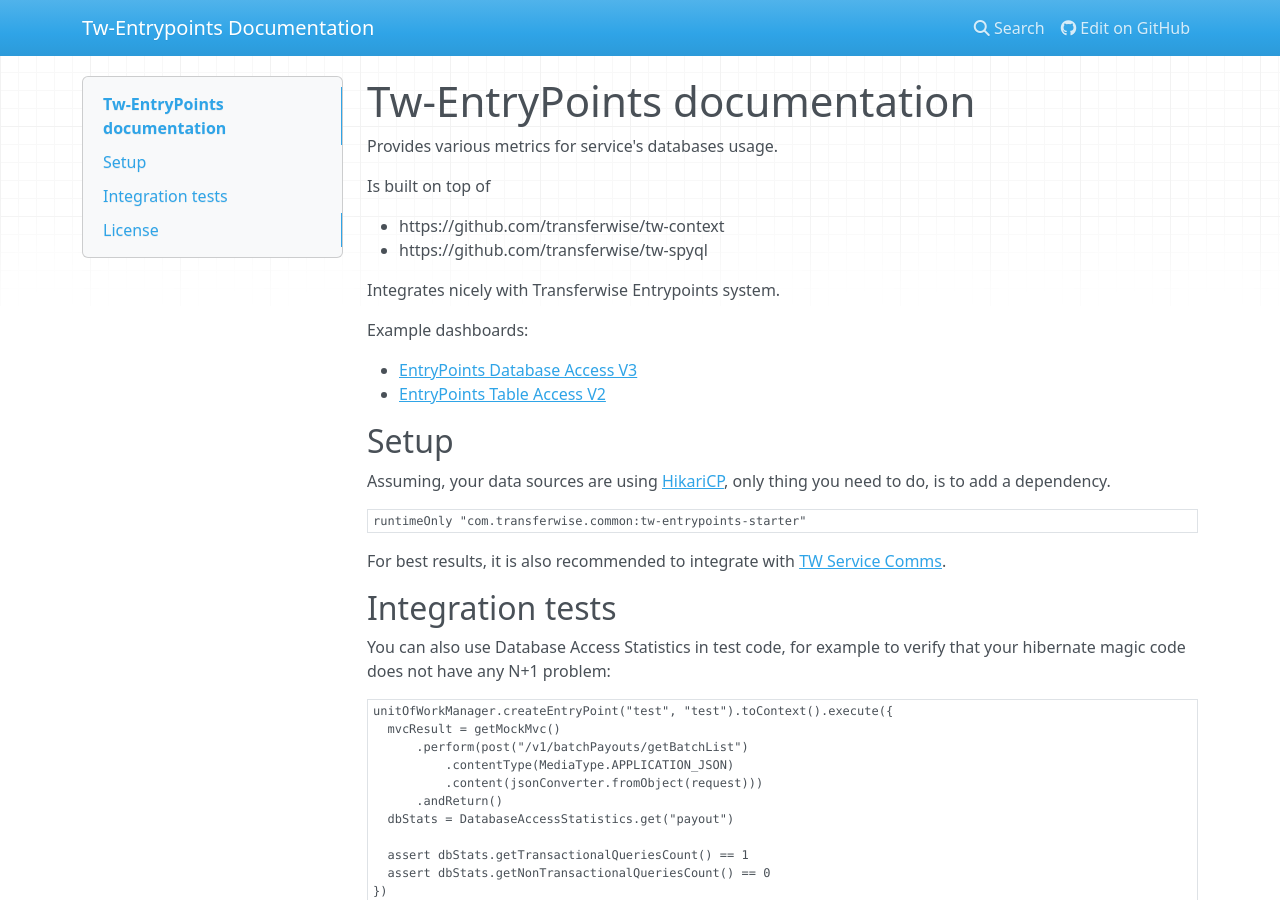
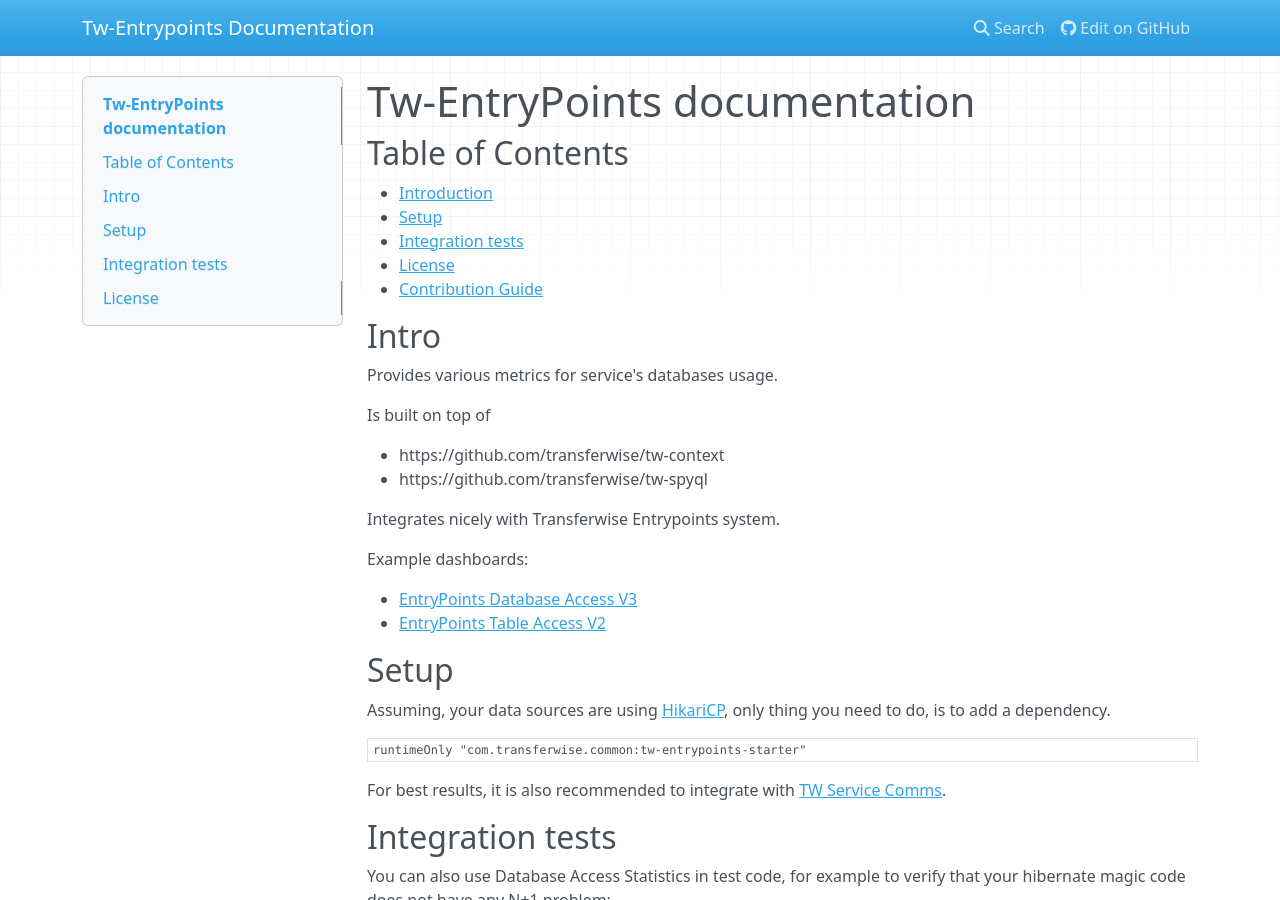
Before and after one commit to transferwise/tw-entrypoints, an MkDocs documentation site: the page built from docs/index.md, in a window 1280 px wide and 900 px high. Built offline with MkDocs 1.6.1, drawn with Linux system fonts in a browser that asks for light colours; nearby versions of some CDN libraries.

Commit message:
Adds table of contents and contribution guidelines

```diff
--- a/docs/index.md
+++ b/docs/index.md
@@ -1,4 +1,13 @@
 # Tw-EntryPoints documentation
+
+## Table of Contents
+* [Introduction](#intro)
+* [Setup](#setup)
+* [Integration tests](#integration-tests)
+* [License](#license)
+* [Contribution Guide](contribution.md)
+
+## Intro
 
 Provides various metrics for service's databases usage.
 
@@ -8,6 +17,7 @@ Is built on top of
 - https://github.com/transferwise/tw-spyql
 
 Integrates nicely with Transferwise Entrypoints system.
+
 
 Example dashboards:
 
```
Also changed, not shown: docs/contribution.md (added, +3 -0 lines).
